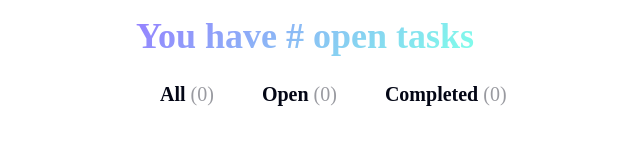
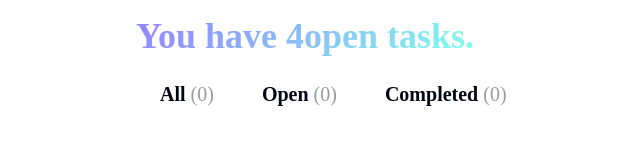
Before and after one commit to bri4nh0/todolist-v1, a React (Vite) app: page / in a window 1280 px wide. Shown: the top 160 px of the page, without its empty margins (120-760 px from the left). Built offline with nearby package versions, Linux system fonts and the light colour scheme; a web font is replaced by a local one.

Commit message:
Connected array from App.jsx to Header to calculate and display # of tasks

```diff
--- a/src/App.jsx
+++ b/src/App.jsx
@@ -5,12 +5,17 @@ import { TodoList } from "./components/TodoList"
 
 // App component that displays all components
 function App() {
-  let x = 3
+  const todos = [
+    {input: 'Learn React', complete: false},
+    {input: 'Build a ToDo App', complete: true},
+    {input: 'Profit', complete: false},
+    {input: 'Celebrate', complete: true}
+  ]
   return (
     <>
-      <Header />
-      <Tabs />
-      <TodoList />
+      <Header todos={todos} />
+      <Tabs todos={todos} />
+      <TodoList todos={todos} />
       <TodoInput />
     </>
   )
--- a/src/components/Header.jsx
+++ b/src/components/Header.jsx
@@ -1,7 +1,15 @@
-export function Header () {
+export function Header (props) {
+    const { todos } = props
+    const todosLength = todos.length
+
+    const isTasksPlural = todosLength != 1
+
+    const taskOrTasks = isTasksPlural ? 'tasks' : 'task'
+
     return (
         <header>
-            <h1 className="text-gradient">You have # open tasks</h1>
+            <h1 className="text-gradient">You have {todosLength}
+                open {taskOrTasks}.</h1>
         </header>
     )
 }
```
